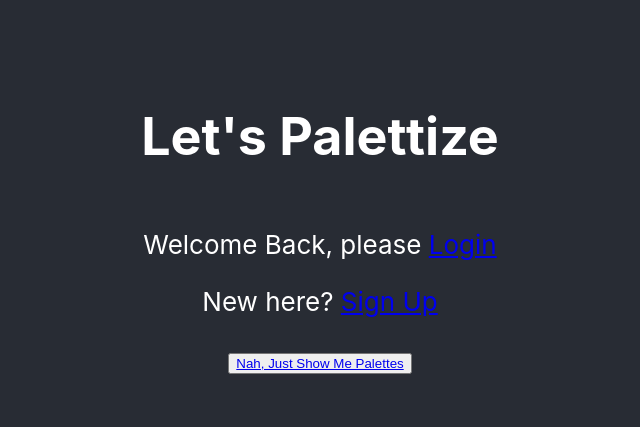
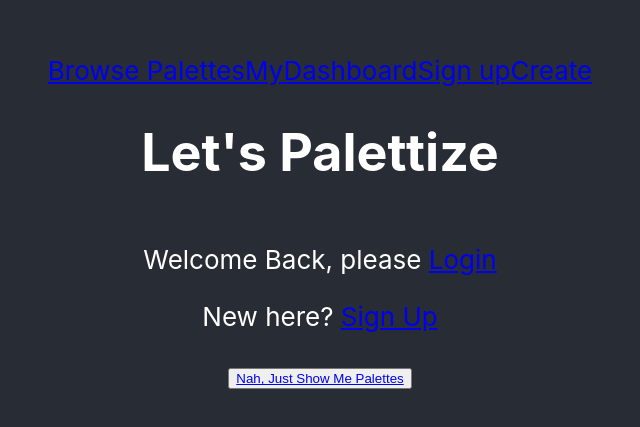
Before and after one commit to climb719/palettize-frontend, a React (Create React App) app: page /home in a window 1280 px wide. Shown: the part 165-592 px from the top of the page, without its empty margins (320-960 px from the left). Built offline with nearby package versions, Linux system fonts and the light colour scheme; no server answers.

Commit message:
start nav bar

```diff
--- a/src/components/Home.js
+++ b/src/components/Home.js
@@ -2,11 +2,13 @@ import { connect } from 'react-redux'
 import { test } from '../redux/actionCreators'
 //import PaletteContainer from '../containers/PalleteContainer'
 import { Link } from 'react-router-dom'
+import  Nav  from './Nav'
 
 const Home = props => {
   return (
 
       <div className="App-Main">
+        <Nav />
         <h1>Let's Palettize</h1>
         <p>Welcome Back, please  <Link to='/login'>Login</Link> </p>
 
--- /dev/null
+++ b/src/components/Nav.js
@@ -0,0 +1,13 @@
+
+import { NavLink } from 'react-router-dom'
+
+function Nav(){
+  return <nav>
+      <NavLink to="/palettes">Browse Palettes</NavLink>
+      <NavLink to="/login">MyDashboard</NavLink>
+      <NavLink to="/signin">Sign up</NavLink>
+      <NavLink to="/create">Create</NavLink>
+  </nav>
+}
+
+export default Nav
--- a/src/components/index.js
+++ b/src/components/index.js
@@ -2,3 +2,4 @@ export { default as Welcome } from './Welcome'
 export { default as Home } from './Home'
 export { default as Login } from './Login'
 export { default as Signup } from './Signup'
+export { default as Nav } from './Nav'
```
